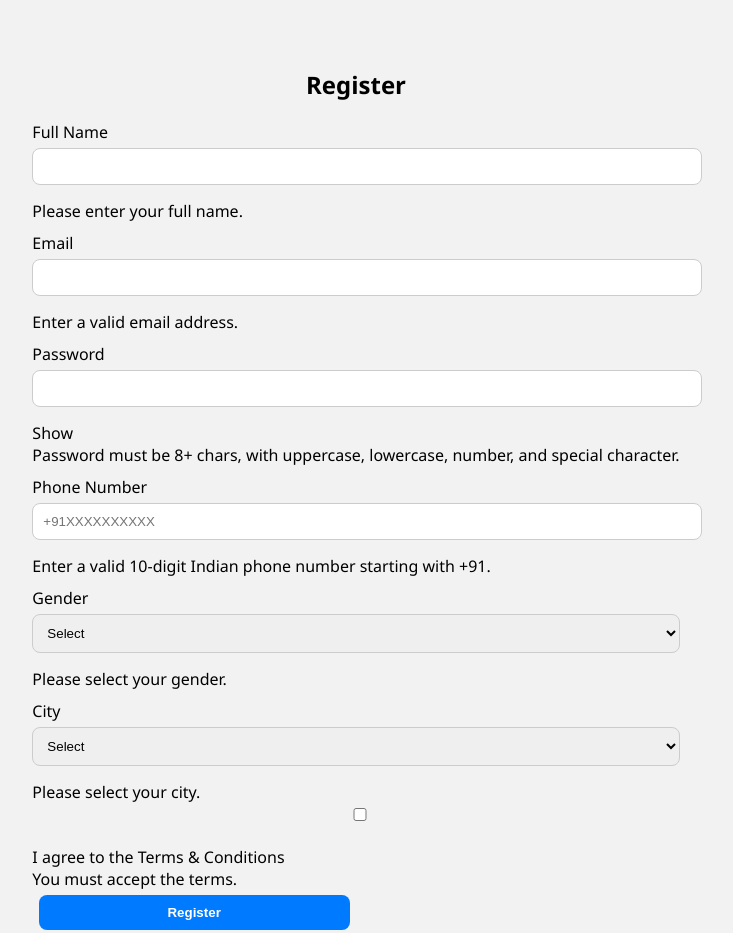
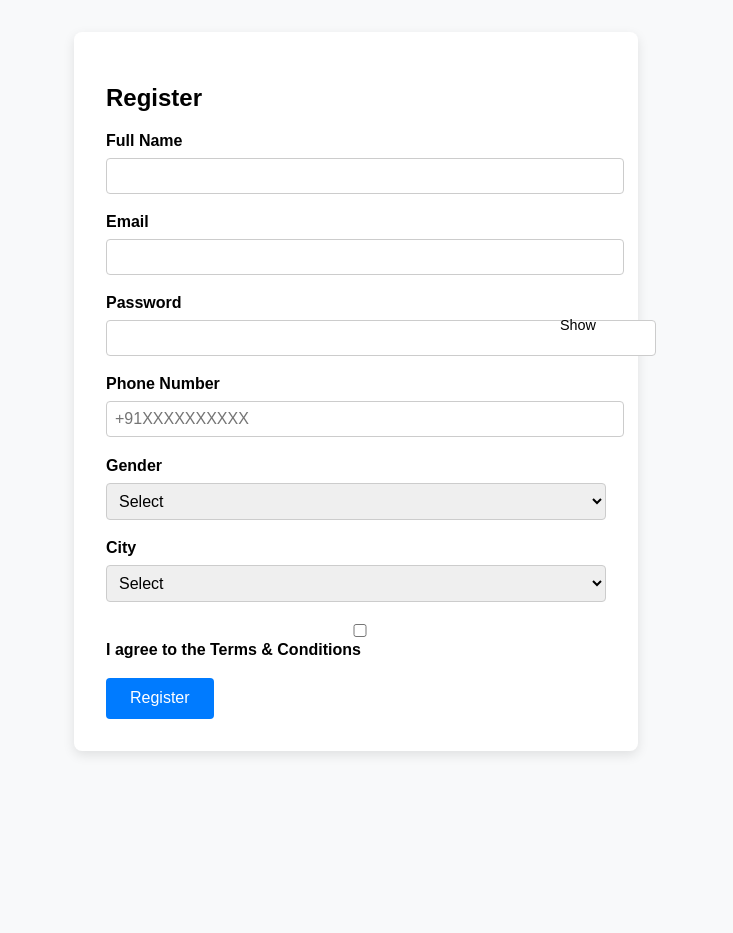
Before and after one commit to Priyansh1867/Demo-Website, a plain HTML site: page index.html in a window 1280 px wide. Shown: the whole page, without its empty margins (284-1017 px from the left). After the commit the page ends 800 px from the top, so only its background shows below. Drawn offline with Linux system fonts and the light colour scheme.

Commit message:
Update p.css

```diff
--- a/p.css
+++ b/p.css
@@ -1,74 +1,78 @@
+
     body {
-  font-family: 'Segoe UI', sans-serif;
-  background: #f2f2f2;
-  display: flex;
-  justify-content: center;
-  padding: 40px;
+      font-family: Arial, sans-serif;
+      margin: 2rem;
+      background: #f8f9fa;
     }
-
-.container {
+    form {
       background: #fff;
-  padding: 25px 30px;
-  border-radius: 12px;
-  box-shadow: 0 8px 16px rgba(0, 0, 0, 0.1);
-  width: 350px;
+      padding: 2rem;
+      border-radius: 8px;
+      max-width: 500px;
+      margin: auto;
+      box-shadow: 0 4px 12px rgba(0,0,0,0.1);
     }
-
-h2 {
-  text-align: center;
-  margin-bottom: 20px;
+    .form-group {
+      margin-bottom: 1.2rem;
     }
-
     label {
-  font-weight: 500;
-  margin-top: 10px;
       display: block;
+      font-weight: bold;
+      margin-bottom: 0.5rem;
     }
-
     input, select {
       width: 100%;
-  padding: 10px;
-  margin-top: 5px;
-  margin-bottom: 15px;
+      padding: 0.5rem;
+      font-size: 1rem;
       border: 1px solid #ccc;
-  border-radius: 8px;
-  outline: none;
-  transition: 0.3s;
+      border-radius: 4px;
     }
-
     input:focus, select:focus {
       border-color: #007bff;
-  box-shadow: 0 0 5px rgba(0,123,255,0.3);
+      outline: none;
     }
-
+    .error {
+      color: red;
+      font-size: 0.9rem;
+      display: none;
+    }
+    .success {
+      border-color: green !important;
+    }
+    .invalid {
+      border-color: red !important;
+    }
+    .password-toggle {
+      position: relative;
+    }
+    .password-toggle input {
+      padding-right: 40px;
+    }
+    .password-toggle .toggle-visibility {
+      position: absolute;
+      top: 50%;
+      right: 10px;
+      cursor: pointer;
+      transform: translateY(-50%);
+      font-size: 0.9rem;
+      user-select: none;
+    }
+    .strength {
+      margin-top: 0.4rem;
+      font-size: 0.9rem;
+    }
+    .strength.weak { color: red; }
+    .strength.medium { color: orange; }
+    .strength.strong { color: green; }
     button {
-  width: 48%;
-  padding: 10px;
-  margin: 5px 1%;
-  border: none;
-  border-radius: 8px;
+      padding: 0.7rem 1.5rem;
+      font-size: 1rem;
       background: #007bff;
       color: #fff;
-  font-weight: bold;
+      border: none;
+      border-radius: 4px;
       cursor: pointer;
-  transition: 0.3s;
     }
-
-button:hover {
-  background: #0056b3;
+    button:disabled {
+      background: #999;
     }
-
-#message {
-  margin-top: 10px;
-  text-align: center;
-  font-weight: 500;
-}
-
-#error {
-  color: red;
-}
-
-#strength {
-  font-size: 14px;
-  margin-bottom: 10px;
-}
```
Lines whose indentation alone changed are shown as unchanged.
